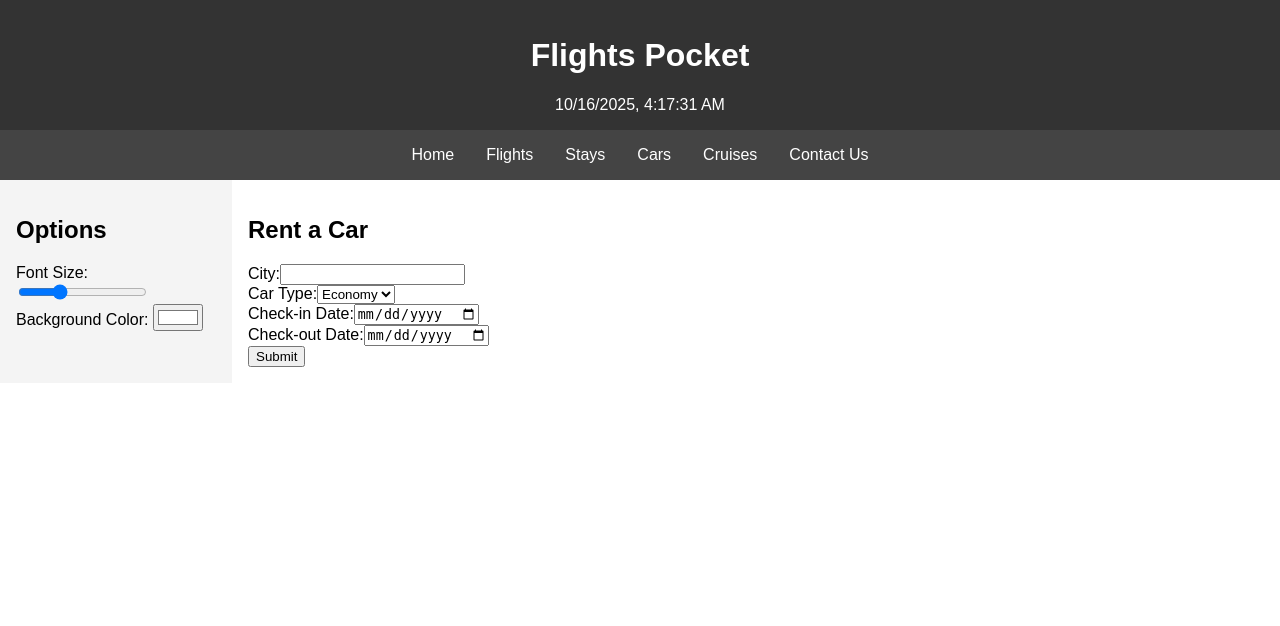
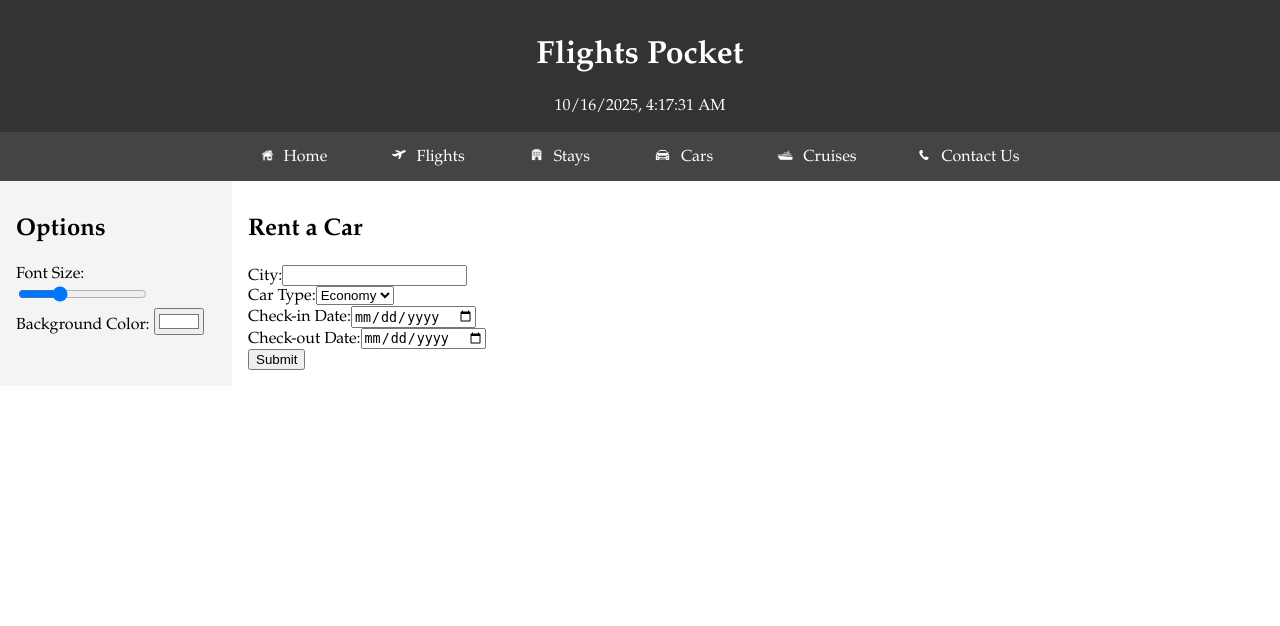
Before and after one commit to GamingSlayerNS/FlightsPocket, a PHP site: page /cars.html in a window 1280 px wide. Shown: the top 626 px of the page. Run offline with PHP 8.4, Linux system fonts and the light colour scheme.

Commit message:
Added Icons to Navigation Bar

```diff
--- a/cars.html
+++ b/cars.html
@@ -12,12 +12,12 @@
             <div id="datetime"></div>
         </header>
         <nav>
-            <a href="homepage.html">Home</a>
-            <a href="flights.html">Flights</a>
-            <a href="stays.html">Stays</a>
-            <a href="cars.html">Cars</a>
-            <a href="cruises.html">Cruises</a>
-            <a href="contact-us.html">Contact Us</a>
+            <a href="homepage.html" style="height: 17.5px"><img src="Home Page Icon.png" alt="Home Icon" height="13px" style="padding: 0px 10px 0px 0px; vertical-align: middle; margin-bottom: 4.8px;">Home</a>
+            <a href="flights.html" style="height: 17.5px"><img src="Flights Icon.png" alt="Flights Icon" height="15px" style="padding: 0px 10px 0px 0px; vertical-align: middle; margin-bottom: 5px;">Flights</a>
+            <a href="stays.html" style="height: 17.5px"><img src="Stays Icon.png" alt="Stays Icon" height="15px" style="padding: 0px 10px 0px 0px; vertical-align: middle; margin-bottom: 5.8px;">Stays</a>
+            <a href="cars.html" style="height: 17.5px"><img src="Cars Icon.png" alt="Cars Icon" height="17px" style="padding: 0px 10px 0px 0px; vertical-align: middle; margin-bottom: 4.2px;">Cars</a>
+            <a href="cruises.html" style="height: 17.5px"><img src="Cruises Icon.png" alt="Cruises Icon" height="16px" style="padding: 0px 10px 0px 0px; vertical-align: middle; margin-bottom: 5px;">Cruises</a>
+            <a href="contact-us.html" style="height: 17.5px"><img src="Contact Us Icon.png" alt="Contact Us Icon" height="16px" style="padding: 0px 10px 0px 0px; vertical-align: middle; margin-bottom: 4.75px; margin-left: -5px;">Contact Us</a>
         </nav>
         <div class="container">
             <aside>
--- a/mystyle.css
+++ b/mystyle.css
@@ -1,5 +1,5 @@
 body {
-    font-family: sans-serif;
+    font-family: 'Garamond', serif;
     margin: 0;
 }
 
@@ -8,18 +8,21 @@ header {
     color: white;
     padding: 1rem;
     text-align: center;
+    font-family: 'Garamond', serif;
 }
 
 nav {
     background-color: #444;
-    display: flex;
-    justify-content: center;
+    text-align: center;
+    height: fixed;
 }
 
 nav a {
     color: white;
-    padding: 1rem;
+    padding: 15px 30px;
     text-decoration: none;
+    display: inline-block;
+    align-items: center;
 }
 
 nav a:hover {
```
Also changed, not shown: contact-us.html (+6 -6 lines), cruises.html (+6 -6 lines), flights.html (+6 -6 lines), homepage.html (+6 -6 lines), stays.html (+6 -6 lines), Cars Icon.png (added), Contact Us Icon.png (added), Cruises Icon.png (added), Flights Icon.png (added), Home Page Icon.png (added), Stays Icon.png (added).
